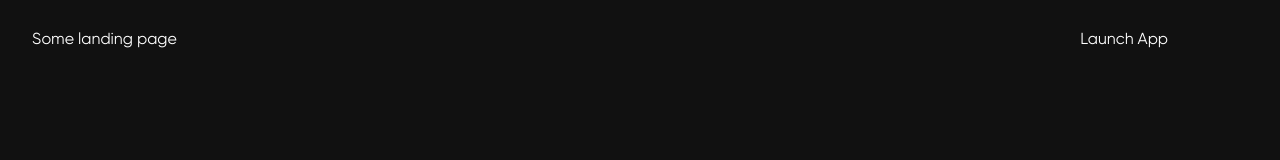
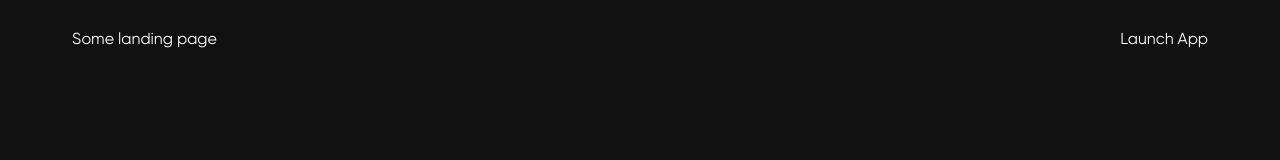
Before and after one commit to CurryUncurry/Magnus, a Next.js app: page / in a window 1280 px wide. Shown: the top 160 px of the page. Built offline with nearby package versions, Linux system fonts and the light colour scheme; what @taquito/taquito would draw is missing.

Commit message:
add centering

```diff
--- a/pages/_app.tsx
+++ b/pages/_app.tsx
@@ -54,6 +54,7 @@ export default function App ({ Component, pageProps }: AppProps) {
 	)
 }
 const wrapperStyle = {
+	m: '0 auto',
 	p: '28px 32px',
 	maxW: '1200px',
 	w: '100%'
```
